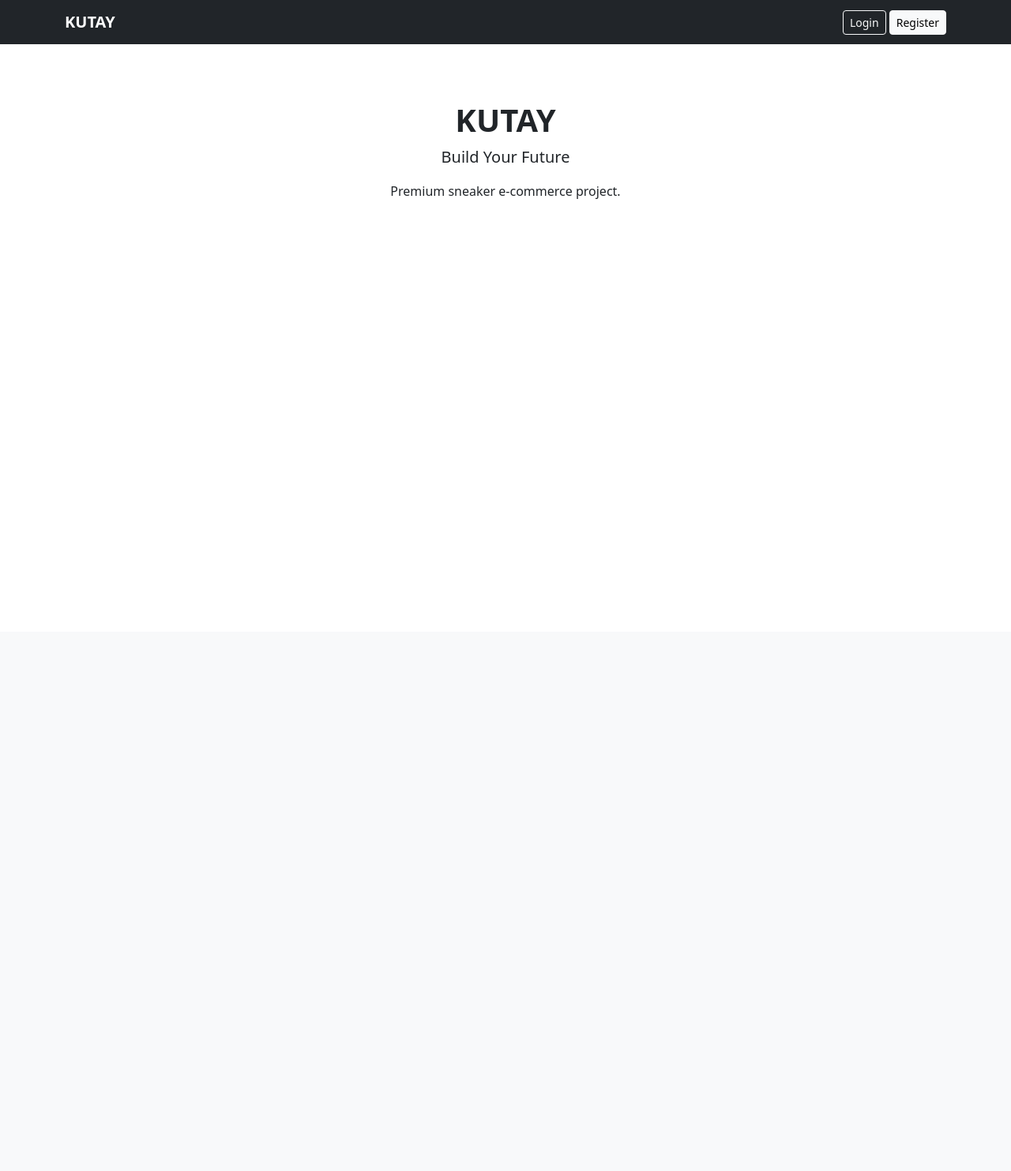
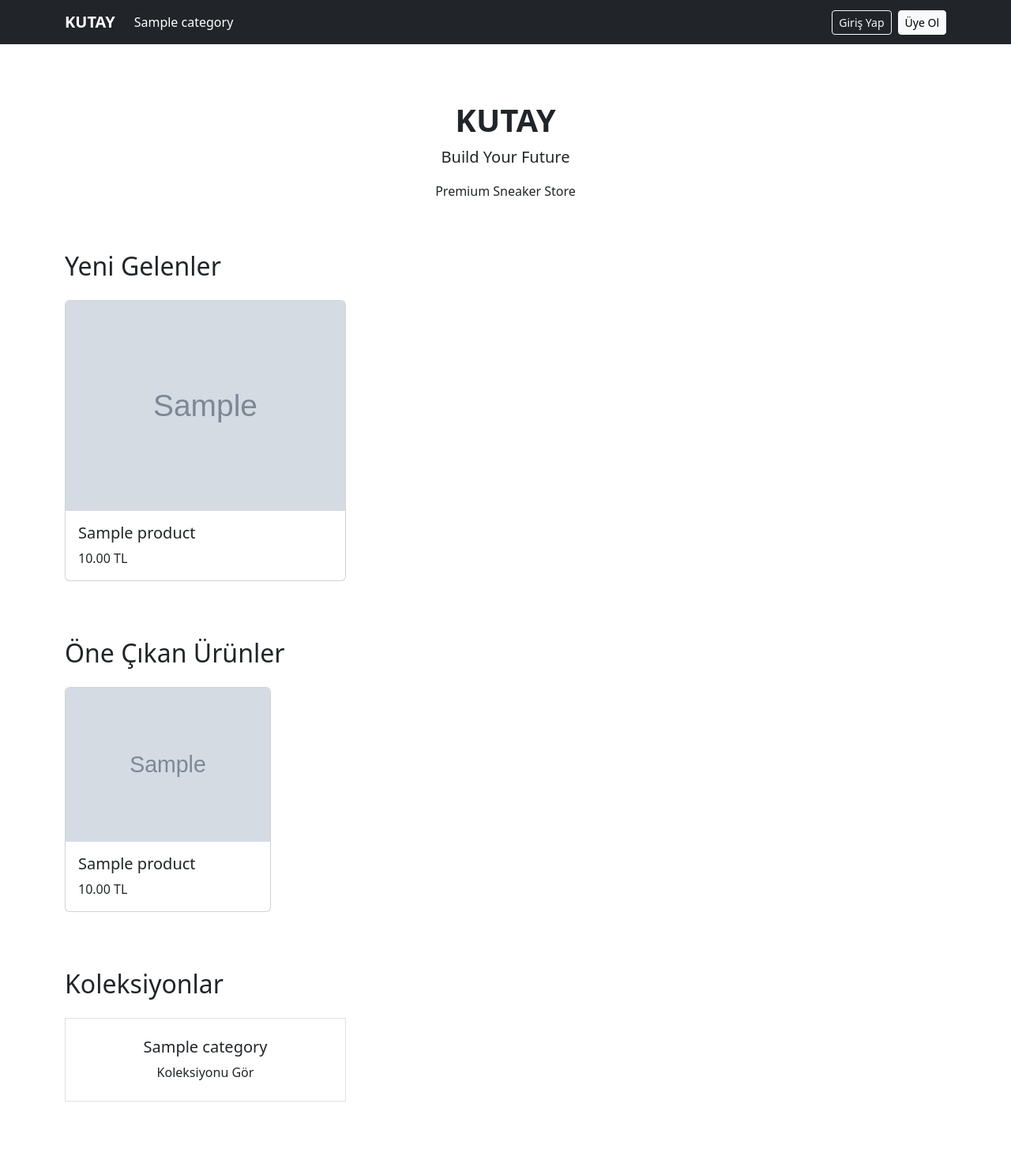
Before and after one commit to taner-sahin/savebasket, a Django app: page / in a window 1280 px wide. Shown: the whole page at 79% size. Before the commit the page ends 252 px from the top, so only its background shows below. Run offline with Django 4.2, Linux system fonts and the light colour scheme; tables that the repository leaves empty hold one stand-in row (values such as "Sample post"); grey boxes marked "Sample" are stand-in pictures.

Commit message:
Implement dynamic home navbar category filter and product detail

```diff
--- a/SaveBasket/settings.py
+++ b/SaveBasket/settings.py
@@ -76,6 +76,8 @@ TEMPLATES = [
                 'django.template.context_processors.request',
                 'django.contrib.auth.context_processors.auth',
                 'django.contrib.messages.context_processors.messages',
+
+                'products.context_processors.categories',
             ],
         },
     },
--- /dev/null
+++ b/products/context_processors.py
@@ -0,0 +1,8 @@
+from .models import Category
+
+
+def categories(request):
+
+    return {
+        'nav_categories': Category.objects.all()
+    }
--- a/products/urls.py
+++ b/products/urls.py
@@ -5,4 +5,6 @@ app_name = 'products'
 
 urlpatterns = [
     path('', views.home, name='home'),
+    path('category/<slug:category_slug>/',views.category_detail, name='category_detail'),
+    path('product/<slug:product_slug>/',views.product_detail,name='product_detail'),
 ]
--- a/products/views.py
+++ b/products/views.py
@@ -1,5 +1,62 @@
-from django.shortcuts import render
+
+from django.shortcuts import render, get_object_or_404
+from .models import Product, Category
 
 
 def home(request):
-    return render(request, 'home.html')
+    featured_products = Product.objects.filter(
+        is_active=True,
+        is_featured=True
+    )[:8]
+
+    new_products = Product.objects.filter(
+        is_active=True,
+        is_new=True
+    )[:9]
+
+    categories = Category.objects.all()
+
+    context = {
+        'featured_products': featured_products,
+        'new_products': new_products,
+        'categories': categories,
+    }
+
+    return render(request, 'home.html', context)
+
+
+def category_detail(request, category_slug):
+
+    category = get_object_or_404(
+        Category,
+        slug=category_slug
+    )
+
+    products = Product.objects.filter(
+        category=category,
+        is_active=True
+    )
+
+    context = {
+        'category': category,
+        'products': products,
+    }
+
+    return render(request, 'products/category.html', context)
+
+def product_detail(request, product_slug):
+
+    product = get_object_or_404(
+        Product,
+        slug=product_slug,
+        is_active=True
+    )
+
+    variants = product.variants.all()
+
+    context = {
+        'product': product,
+        'variants': variants,
+    }
+
+    return render(request, 'products/detail.html', context)
--- a/templates/base.html
+++ b/templates/base.html
@@ -13,14 +13,59 @@
 
 <nav class="navbar navbar-expand-lg navbar-dark bg-dark">
     <div class="container">
+
         <a class="navbar-brand fw-bold" href="{% url 'products:home' %}">
             KUTAY
         </a>
 
-        <div class="ms-auto">
-            <a href="#" class="btn btn-outline-light btn-sm">Login</a>
-            <a href="#" class="btn btn-light btn-sm">Register</a>
-        </div>
+        <!-- Kategoriler -->
+
+        <ul class="navbar-nav me-auto">
+
+            {% for category in nav_categories %}
+
+                <li class="nav-item">
+                    <a class="nav-link text-white" href="{% url 'products:category_detail' category.slug %}">
+                        {{ category.name }}
+                    </a>
+                </li>
+
+            {% endfor %}
+
+        </ul>
+
+        <!-- Auth Butonları -->
+
+       <!-- Auth Butonları -->
+<div class="d-flex gap-2 align-items-center">
+
+    {% if user.is_authenticated %}
+
+        <span class="text-white small">
+            Hoş geldin, {{ user.username }}
+        </span>
+
+        <form method="POST" action="{% url 'accounts:logout' %}">
+            {% csrf_token %}
+            <button type="submit" class="btn btn-outline-light btn-sm">
+                Çıkış Yap
+            </button>
+        </form>
+
+    {% else %}
+
+        <a href="{% url 'accounts:login' %}" class="btn btn-outline-light btn-sm">
+            Giriş Yap
+        </a>
+
+        <a href="{% url 'accounts:register' %}" class="btn btn-light btn-sm">
+            Üye Ol
+        </a>
+
+    {% endif %}
+
+</div>
+
     </div>
 </nav>
 
--- a/templates/home.html
+++ b/templates/home.html
@@ -1,11 +1,106 @@
 {% extends 'base.html' %}
+{% load static %}
 
 {% block content %}
 
-<section class="text-center py-5">
+<section class="py-5 text-center">
     <h1 class="fw-bold">KUTAY</h1>
     <p class="lead">Build Your Future</p>
-    <p>Premium sneaker e-commerce project.</p>
+    <p>Premium Sneaker Store</p>
+</section>
+
+<section class="mb-5">
+    <h2 class="mb-4">Yeni Gelenler</h2>
+
+    <div class="row">
+        {% for product in new_products %}
+            <div class="col-md-4 mb-4">
+                <div class="card h-100">
+
+                    <a href="{% url 'products:product_detail' product.slug %}">
+                        <img
+                            src="{% static product.image %}"
+                            class="card-img-top"
+                            alt="{{ product.name }}"
+                        >
+                    </a>
+
+                    <div class="card-body">
+                        <h5 class="card-title">
+                            <a
+                                href="{% url 'products:product_detail' product.slug %}"
+                                class="text-decoration-none text-dark"
+                            >
+                                {{ product.name }}
+                            </a>
+                        </h5>
+
+                        <p class="card-text">{{ product.price }} TL</p>
+                    </div>
+
+                </div>
+            </div>
+        {% empty %}
+            <p>Henüz yeni ürün yok.</p>
+        {% endfor %}
+    </div>
+</section>
+
+<section class="mb-5">
+    <h2 class="mb-4">Öne Çıkan Ürünler</h2>
+
+    <div class="row">
+        {% for product in featured_products %}
+            <div class="col-md-3 mb-4">
+                <div class="card h-100">
+
+                    <a href="{% url 'products:product_detail' product.slug %}">
+                        <img
+                            src="{% static product.image %}"
+                            class="card-img-top"
+                            alt="{{ product.name }}"
+                        >
+                    </a>
+
+                    <div class="card-body">
+                        <h5 class="card-title">
+                            <a
+                                href="{% url 'products:product_detail' product.slug %}"
+                                class="text-decoration-none text-dark"
+                            >
+                                {{ product.name }}
+                            </a>
+                        </h5>
+
+                        <p class="card-text">{{ product.price }} TL</p>
+                    </div>
+
+                </div>
+            </div>
+        {% empty %}
+            <p>Henüz öne çıkan ürün yok.</p>
+        {% endfor %}
+    </div>
+</section>
+
+<section class="mb-5">
+    <h2 class="mb-4">Koleksiyonlar</h2>
+
+    <div class="row">
+        {% for category in categories %}
+            <div class="col-md-4 mb-3">
+                <a
+                    href="{% url 'products:category_detail' category.slug %}"
+                    class="text-decoration-none text-dark"
+                >
+                    <div class="border p-4 text-center h-100">
+                        <h5>{{ category.name }}</h5>
+                        <p class="mb-0">Koleksiyonu Gör</p>
+                    </div>
+                </a>
+            </div>
+        {% endfor %}
+    </div>
 </section>
 
 {% endblock %}
```
Also changed, not shown: accounts/forms.py (+17 -4 lines), products/templates/products/category.html (+41 -0 lines), products/templates/products/detail.html (+31 -0 lines), templates/login.html (+5 -3 lines), templates/register.html (+5 -3 lines).
